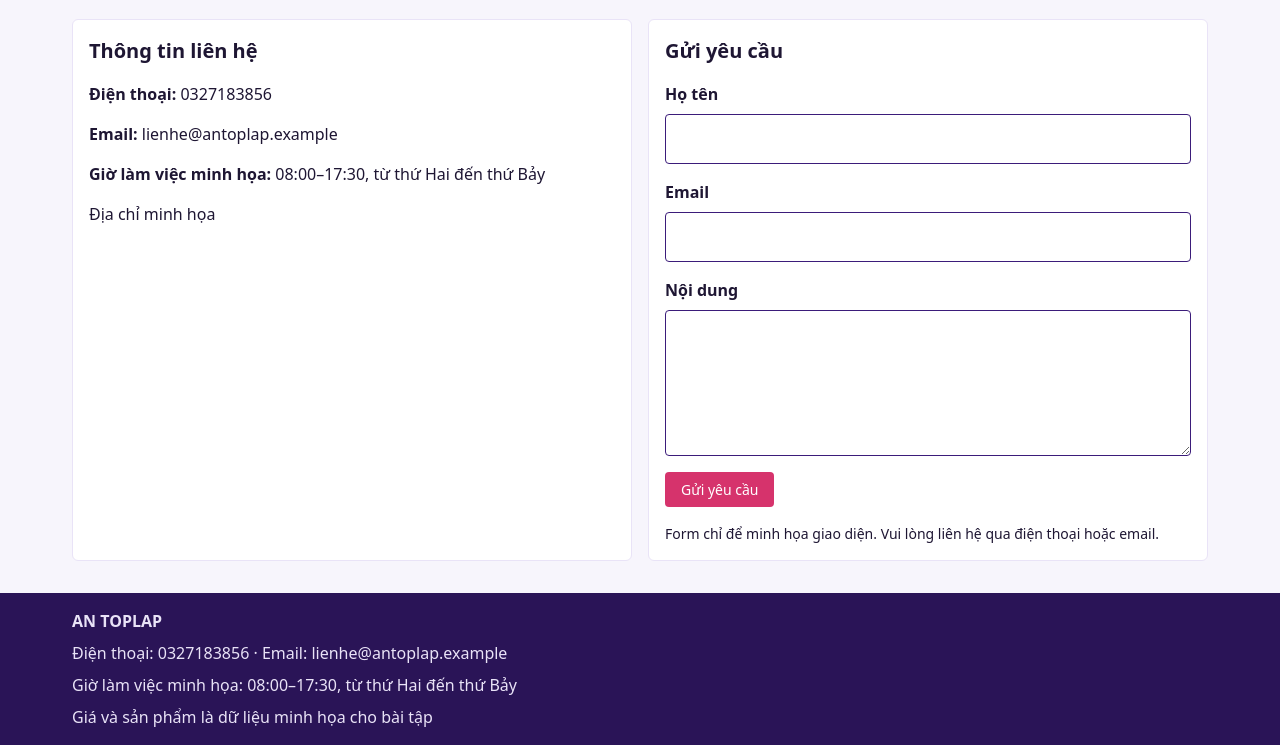
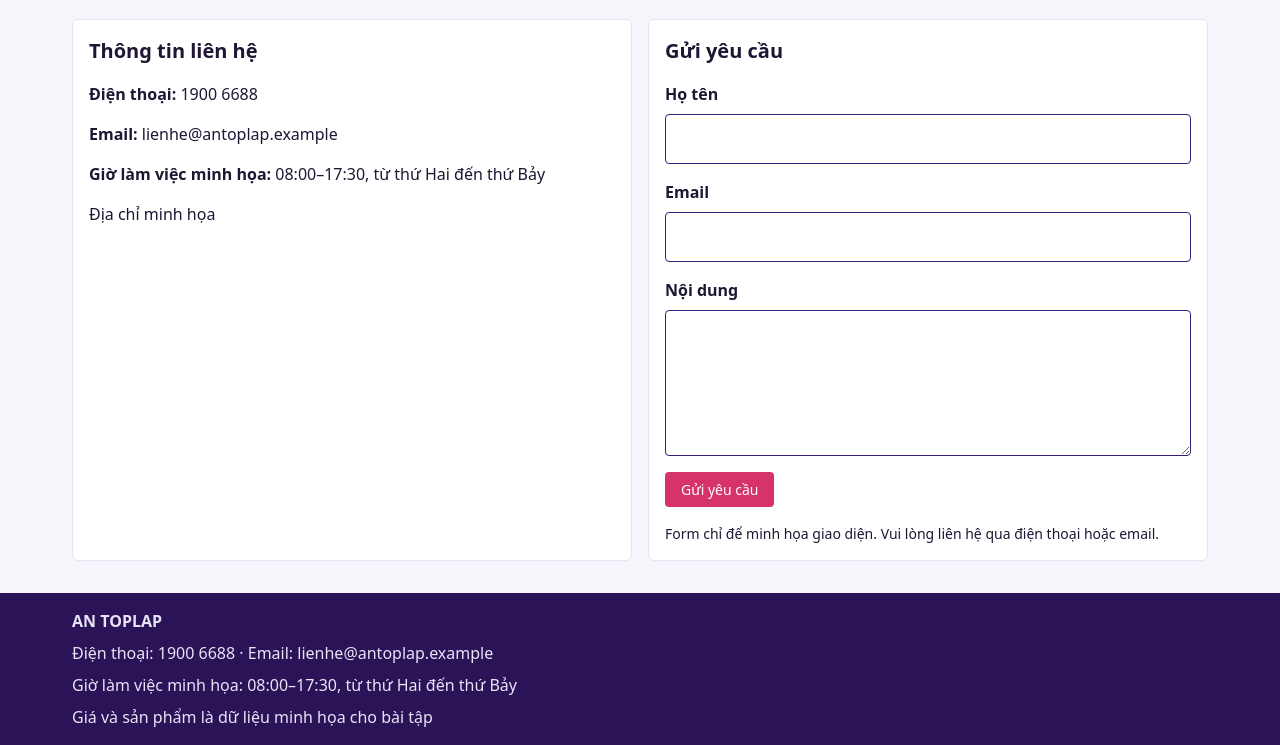
Before and after one commit to phucantran616-droid/a3-an-toplap, a plain HTML site: page lien-he.html in a window 1280 px wide. Shown: the part 176-921 px from the top of the page. Drawn offline with Linux system fonts and the light colour scheme.

Commit message:
cập nhật sđt liên hệ

```diff
--- a/lien-he.html
+++ b/lien-he.html
@@ -25,7 +25,7 @@
     <div class="noi-dung-lien-he">
       <section class="khoi-lien-he">
         <h2>Thông tin liên hệ</h2>
-        <p><strong>Điện thoại:</strong> 0327183856</p>
+        <p><strong>Điện thoại:</strong> 1900 6688</p>
         <p><strong>Email:</strong> lienhe@antoplap.example</p>
         <p><strong>Giờ làm việc minh họa:</strong> 08:00–17:30, từ thứ Hai đến thứ Bảy</p>
         <p>Địa chỉ minh họa</p>
@@ -55,7 +55,7 @@
 
   <footer>
     <p><strong>AN TOPLAP</strong></p>
-    <p>Điện thoại: 0327183856 · Email: lienhe@antoplap.example</p>
+    <p>Điện thoại: 1900 6688 · Email: lienhe@antoplap.example</p>
     <p>Giờ làm việc minh họa: 08:00–17:30, từ thứ Hai đến thứ Bảy</p>
     <p>Giá và sản phẩm là dữ liệu minh họa cho bài tập</p>
   </footer>
```
Also changed, not shown: chinh-sach.html (+1 -1 lines), index.html (+1 -1 lines), san-pham.html (+1 -1 lines).
